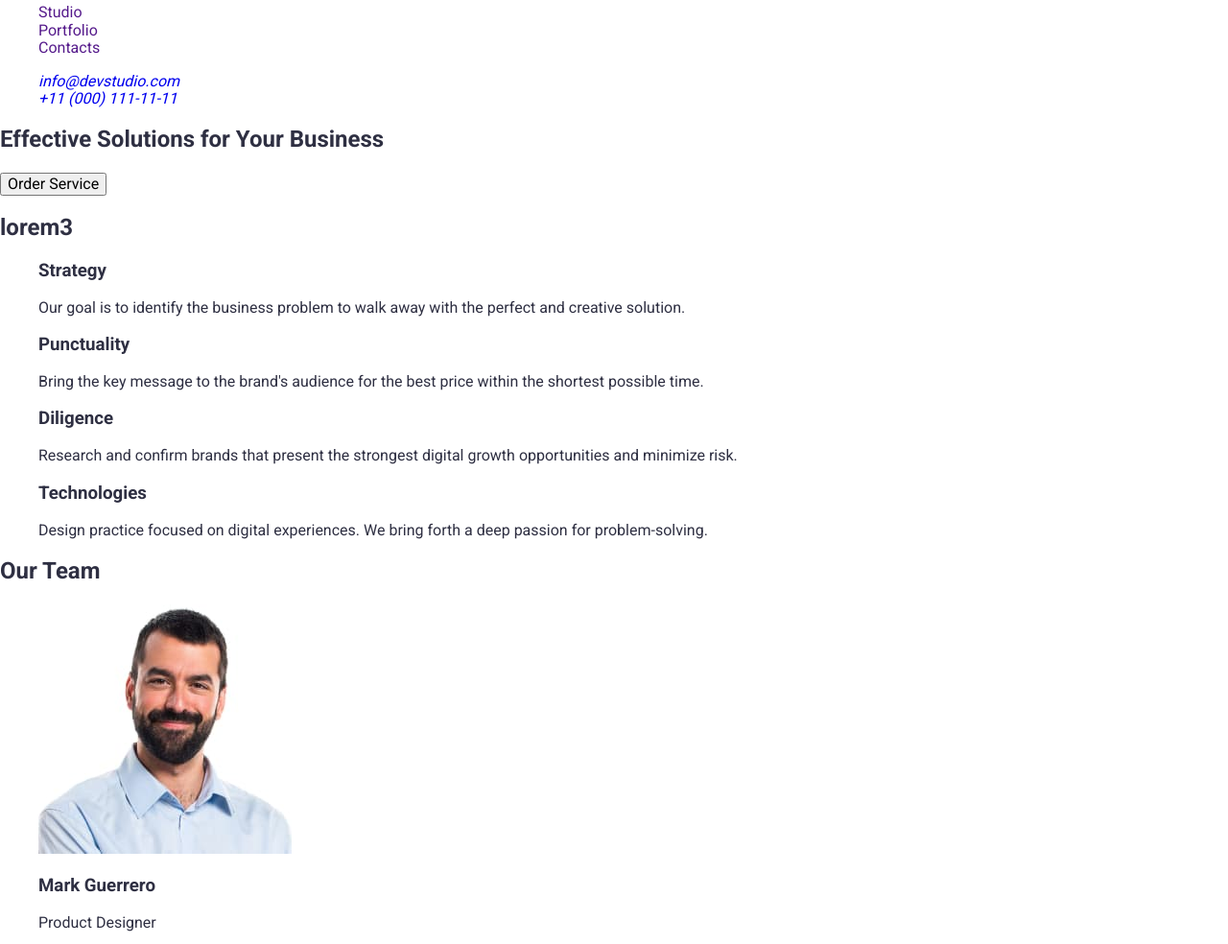
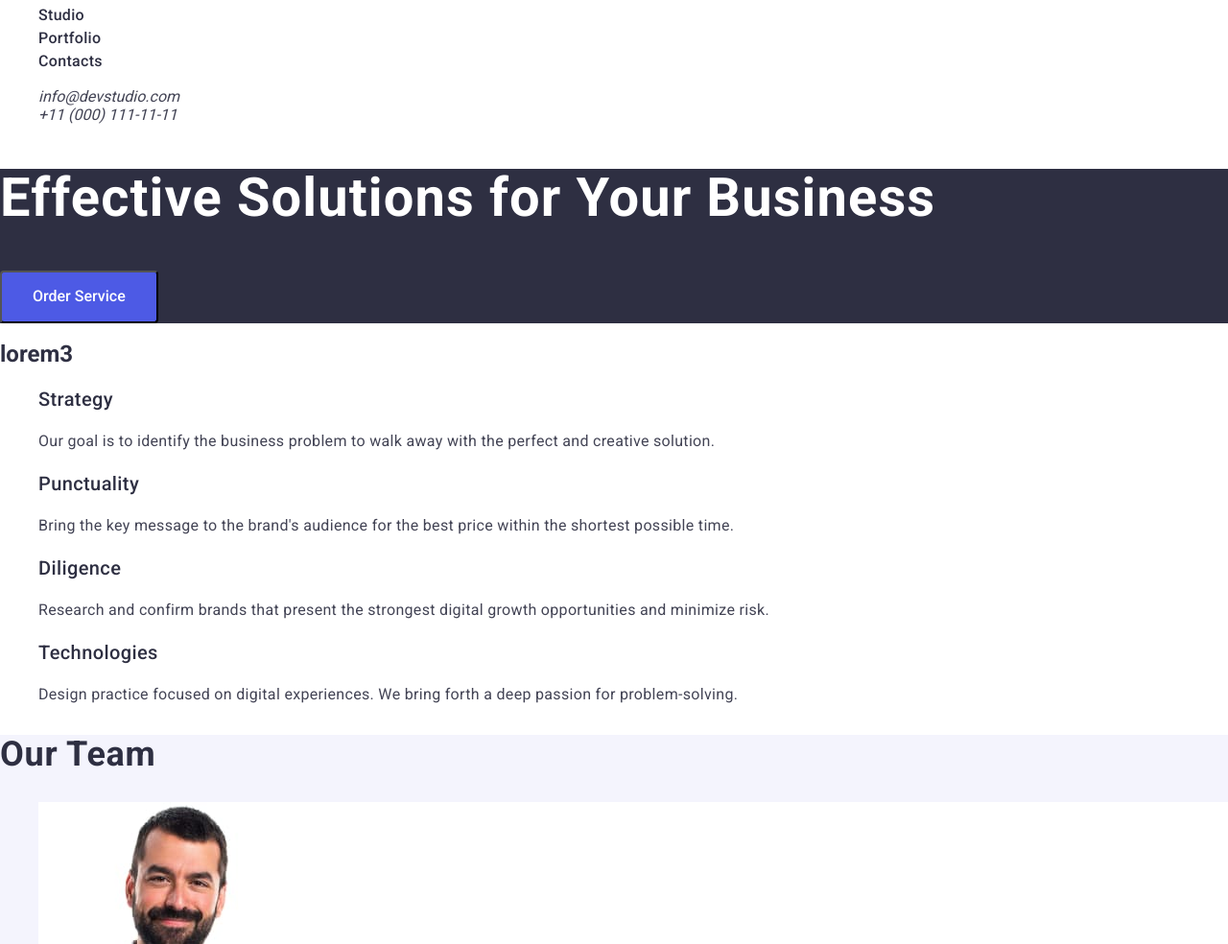
Before and after one commit to adelife/goit-markup-hw-02, a plain HTML site: page index.html in a window 1280 px wide. Shown: the part 33-1017 px from the top of the page at 96% size. Drawn offline with nearby package versions, Linux system fonts and the light colour scheme; a web font is replaced by a local one.

Commit message:
add new styles

```diff
--- a/css/styles.css
+++ b/css/styles.css
@@ -1,32 +1,119 @@
-:root{
 
-}
 
 body{
     font-family: 'roboto', sans-serif;
-    background-color: #FFF;
-    color:#2E2F42
+    font-style: normal;
+    color: #2E2F42;
+}
+header{
+    background-color:#FFF;
+}
+
+.logo{
+        color: #4D5AE5;
+        font-family: Raleway;
+        text-decoration: none;
+        font-size: 18px;
+        font-weight: 700;
+        line-height: 21px;
+        letter-spacing: 0.54px;
+        text-transform: uppercase;
+}
+.span-logo{
+    color: #2E2F42;
+    text-decoration: none;
 }
 ul {
     list-style: none;
 }
 
-a {
+.nav-link{
+    color:#2E2F42;
     text-decoration: none;
+    font-size: 16px;
+    font-weight: 500;
+    line-height: 24px;
+    letter-spacing: 0.32px;
 }
-.button {
+
+.nav-link:hover,
+.nav-link:active{
+    color: #404BBF;
+    text-decoration: underline;
+}
+
+.contact{
+    color: #434455;
+    text-decoration: none;
+    font-weight: 400;
+}
+.contact:hover,
+.contact:active{
+    color: #404BBF;
+}
+.banner{
+    background-color: #2E2F42;
+}
+.banner-title{
+    font-size: 56px;
+    font-weight: 700;
+    line-height: 60px;
+    letter-spacing: 1.12px;
+    color: #FFFFFF;
+}
+.banner-button{
+    font-size: 16px;
+    font-weight: 500;
+    background-color: #4D5AE5;
+    color: #FFF;
     cursor: pointer;
+    border-radius: 4px;
+    padding: 16px 32px;
 }
-.logo{
-        color: #4D5AE5;
-        font-family: Raleway;
-        font-size: 18px;
-        font-style: normal;
-        font-weight: 700;
-        line-height: 21px;
-        letter-spacing: 0.54px;
-        text-transform: uppercase;
+.banner-button:hover{
+    background-color: #404BBF;
 }
-span {
-    color: #2E2F42;
+.feature{
+    background-color: #FFF;
 }
+.feature-title{
+    font-size: 20px;
+    font-weight: 500;
+    line-height: 24px;
+    letter-spacing: 0.4px;
+}
+.feature-text{
+    color: #434455;
+    font-size: 16px;
+    font-weight: 400;
+    line-height: 24px;
+    letter-spacing: 0.32px;
+
+}
+.team{
+    background-color: #F4F4FD;
+}
+.team-title{
+    font-size: 36px;
+    font-style: normal;
+    font-weight: 700;
+    line-height: 40px;
+    letter-spacing: 0.72px;
+    text-transform: capitalize;
+}
+.team-card{
+    background-color: #FFF;
+}
+.team-person{
+    font-size: 20px;
+    font-weight: 500;
+    line-height: 24px;
+    letter-spacing: 0.4px;
+}
+.team-text{
+    color: #434455;
+    font-size: 16px;
+    font-weight: 400;
+    line-height: 24px;
+    letter-spacing: 0.32px;
+}
--- a/index.html
+++ b/index.html
@@ -19,52 +19,60 @@
   <body>
     <header>
       <nav>
-        <a class="logo" href="./index.html">Web<span>Studio</span></a>
+        <a class="logo" href="./index.html"
+          >Web<span class="span-logo">Studio</span></a
+        >
         <ul>
-          <li><a class="heder-link" href="">Studio</a></li>
-          <li><a class="heder-link" href="">Portfolio</a></li>
-          <li><a class="heder-link" href="">Contacts</a></li>
+          <li><a class="nav-link" href="">Studio</a></li>
+          <li><a class="nav-link" href="">Portfolio</a></li>
+          <li><a class="nav-link" href="">Contacts</a></li>
         </ul>
       </nav>
       <address>
-        <ul class="contact">
-          <li><a href="mailto:info@devstudio.com">info@devstudio.com</a></li>
-          <li><a href="tel:+110001111111">+11 (000) 111-11-11</a></li>
+        <ul>
+          <li>
+            <a class="contact" href="mailto:info@devstudio.com"
+              >info@devstudio.com</a
+            >
+          </li>
+          <li>
+            <a class="contact" href="tel:+110001111111">+11 (000) 111-11-11</a>
+          </li>
         </ul>
       </address>
     </header>
     <main>
       <section class="banner">
-        <h1>Effective Solutions for Your Business</h1>
-        <button type="button">Order Service</button>
+        <h1 class="banner-title">Effective Solutions for Your Business</h1>
+        <button type="button" class="banner-button">Order Service</button>
       </section>
       <section class="feature">
         <h2>lorem3</h2>
         <ul>
           <li>
-            <h3>Strategy</h3>
-            <p>
+            <h3 class="feature-title">Strategy</h3>
+            <p class="feature-text">
               Our goal is to identify the business problem to walk away with the
               perfect and creative solution.
             </p>
           </li>
           <li>
-            <h3>Punctuality</h3>
-            <p>
+            <h3 class="feature-title">Punctuality</h3>
+            <p class="feature-text">
               Bring the key message to the brand's audience for the best price
               within the shortest possible time.
             </p>
           </li>
           <li>
-            <h3>Diligence</h3>
-            <p>
+            <h3 class="feature-title">Diligence</h3>
+            <p class="feature-text">
               Research and confirm brands that present the strongest digital
               growth opportunities and minimize risk.
             </p>
           </li>
           <li>
-            <h3>Technologies</h3>
-            <p>
+            <h3 class="feature-title">Technologies</h3>
+            <p class="feature-text">
               Design practice focused on digital experiences. We bring forth a
               deep passion for problem-solving.
             </p>
@@ -72,39 +80,39 @@
         </ul>
       </section>
       <section class="team">
-        <h2>Our Team</h2>
+        <h2 class="team-title">Our Team</h2>
         <ul>
-          <li>
+          <li class="team-card">
             <img
               src="./images/MarkGuerrero.jpg"
               alt="foto-Mark Guerrero"
               width="264"
             />
-            <h3>Mark Guerrero</h3>
-            <p>Product Designer</p>
+            <h3 class="team-person">Mark Guerrero</h3>
+            <p class="team-text">Product Designer</p>
           </li>
-          <li>
+          <li class="team-card">
             <img src="./images/TomFord.jpg" alt="foto-Tom Ford" width="264" />
-            <h3>Tom Ford</h3>
-            <p>Frontend Developer</p>
+            <h3 class="team-person">Tom Ford</h3>
+            <p class="team-text">Frontend Developer</p>
           </li>
-          <li>
+          <li class="team-card">
             <img
               src="./images/CamilaGarcia.jpg"
               alt="foto-Camila Garcia"
               width="264"
             />
-            <h3>Camila Garcia</h3>
-            <p>Marketing</p>
+            <h3 class="team-person">Camila Garcia</h3>
+            <p class="team-text">Marketing</p>
           </li>
-          <li>
+          <li class="team-card">
             <img
               src="./images/DanielWilson.jpg"
               alt="foto-Daniel Wilson"
               width="264"
             />
-            <h3>Daniel Wilson</h3>
-            <p>UI Designer</p>
+            <h3 class="team-person">Daniel Wilson</h3>
+            <p class="team-text">UI Designer</p>
           </li>
         </ul>
       </section>
```
